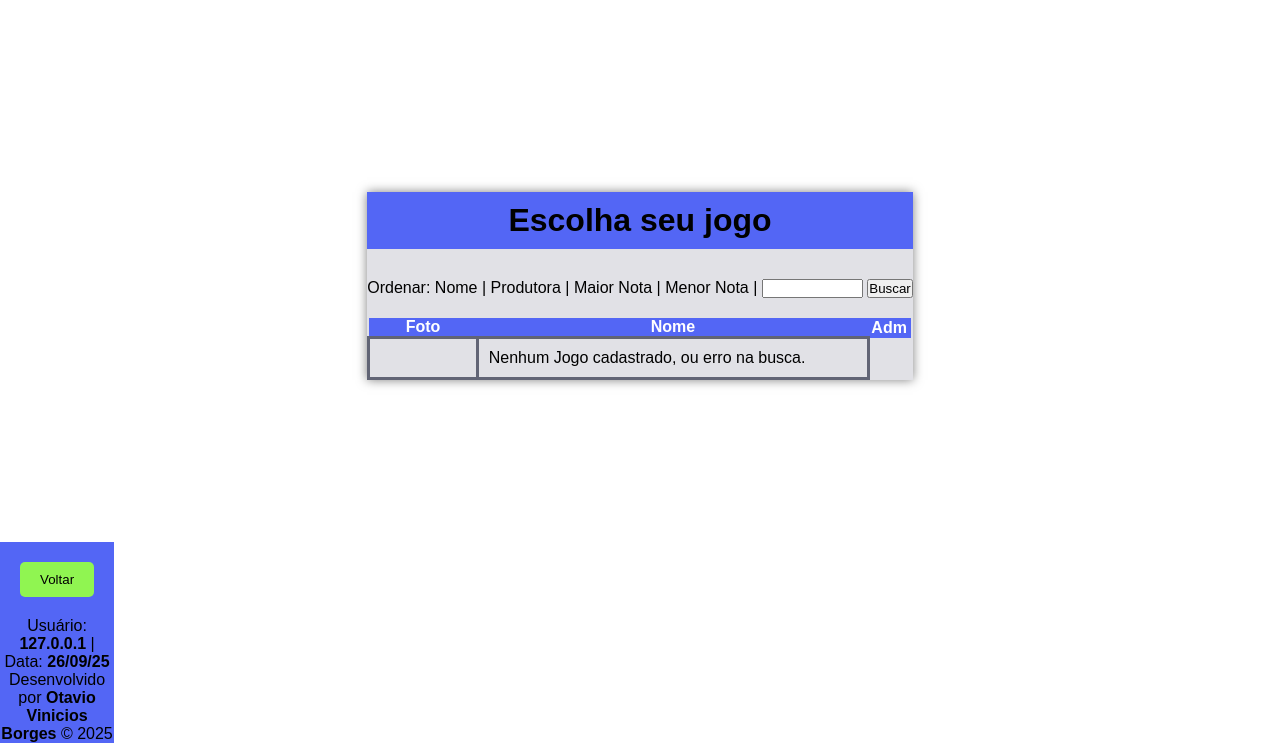
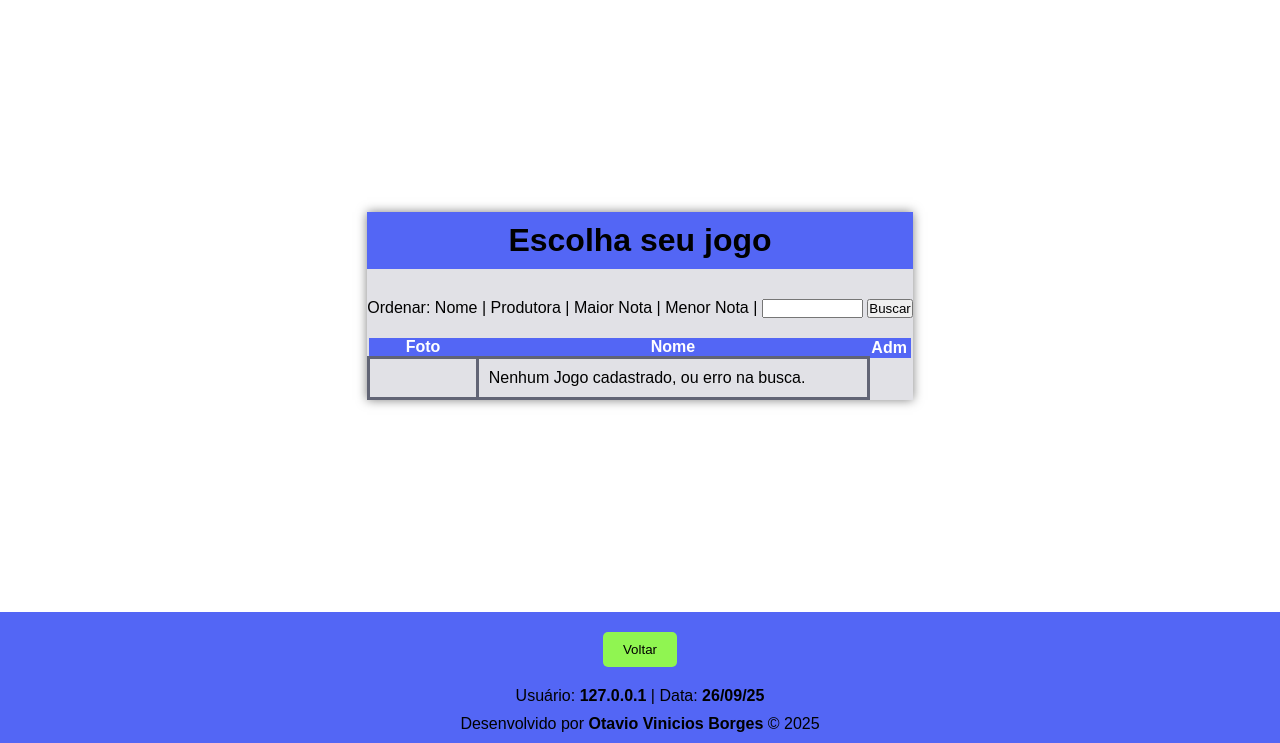
Before and after one commit to otavioborges1991/PHP-MySQL, a PHP site: page / in a window 1280 px wide. Shown: the part 57-800 px from the top of the page. Run offline with PHP 8.4, Linux system fonts and the light colour scheme; data that the repository does not hold is empty.

Commit message:
Consertado a classe do rodapé.

```diff
--- a/rodape.php
+++ b/rodape.php
@@ -4,9 +4,9 @@
 $data = date('d/m/y')
 ?>
 <link rel="stylesheet" href="style/style.css">
-<footer class="inline-block nopading nomargin">
+<footer>
     <button onclick="window.history.back()" class="margin">Voltar</button>
-    <?php echo "Usuário: <strong>{$usuario}</strong> | Data: <strong>{$data}</strong>"?>
+    <p class="margin"><?php echo "Usuário: <strong>{$usuario}</strong> | Data: <strong>{$data}</strong>"?></p>
     <p>Desenvolvido por <strong>Otavio Vinicios Borges</strong> &copy; 2025</p>
 </footer>
 <?php $banco->close(); ?>
--- a/style/botao.css
+++ b/style/botao.css
@@ -1,8 +1,7 @@
 @charset "UTF-8";
 @import url(cores.css);
 button {
-    display: block;
-    margin: auto;
+    display: inline-block;
     background-color: var(--cor-secundaria-claro);
     color: var(--cor-texto-claro);
     border: none;
@@ -10,7 +9,6 @@
     border-radius: 5px;
     cursor: pointer;
     transition: background-color 0.3s ease;
-    float: left;
 }
 
 button:hover {
--- a/style/classes.css
+++ b/style/classes.css
@@ -1,7 +1,7 @@
 @charset "UTF-8";
 
 .margin {
-    margin: 20px;
+    margin: 10px;
 }
 .border {
     border: 1px solid var(--cor-primaria-escuro);
```
